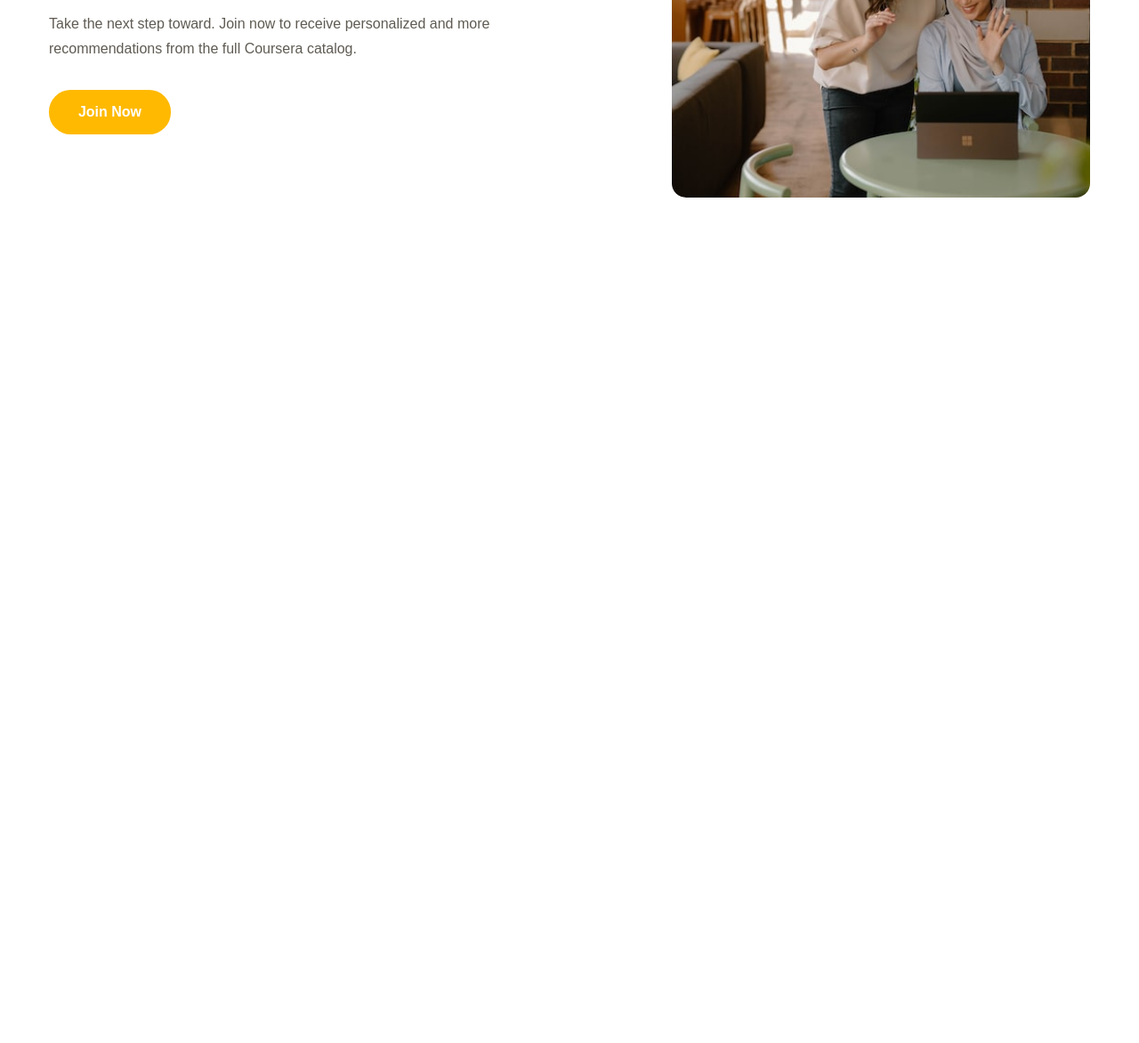
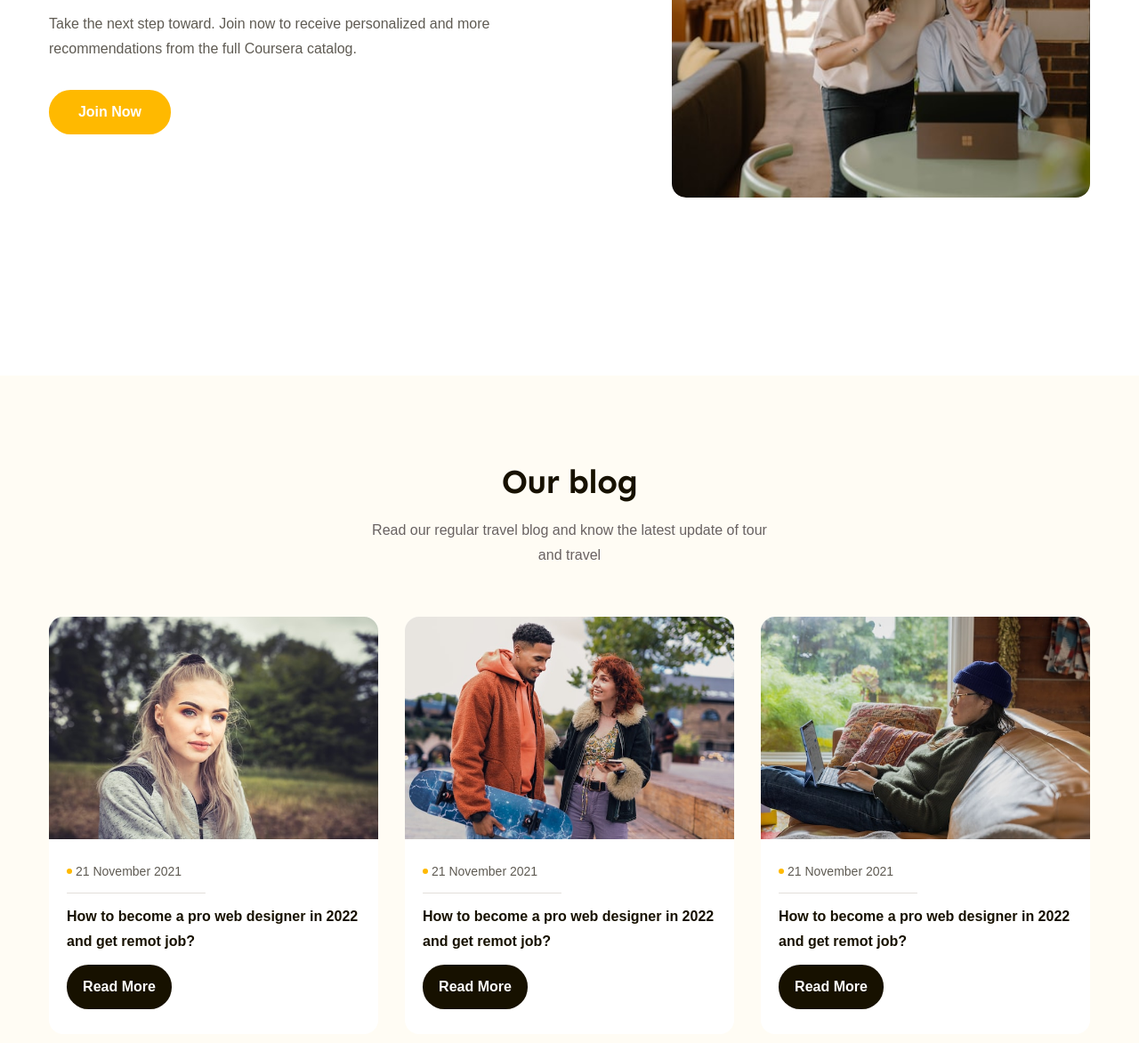
Before and after one commit to ngdung1321/html-css_project-2, a plain HTML site: page index.html in a window 1280 px wide. Shown: the part 3387-4559 px from the top of the page at 89% size. Before the commit the page ends 3674 px from the top, so only its background shows below. Drawn offline with Linux system fonts and the light colour scheme.

Commit message:
Xay dung phan Blog part 1

```diff
--- a/assets/css/styles.css
+++ b/assets/css/styles.css
@@ -538,3 +538,102 @@ a {
   width: 470px;
   height: 440px;
 }
+
+
+/* blog */
+
+.blog {
+  margin-top: 135px;
+  padding: 96px 0;
+  background: #fffcf4;
+}
+
+.blog .blog-top {
+  text-align: center;
+}
+
+.blog .blog-top .desc {
+  margin: 16px auto auto;
+  width: 448px;
+  font-size: 1.6rem;
+  line-height: 1.75;
+  color: #696262;
+}
+
+.blog .blog-list {
+  display: flex;
+  gap: 30px;
+  margin-top: 55px;
+}
+
+.blog .blog-list {
+  display: flex;
+  gap: 30px;
+  margin-top: 55px;
+}
+
+.blog .item {
+  flex: 1;
+  border-radius: 16px;
+  background: #ffffff;
+}
+
+.blog .item:hover {
+  box-shadow: 0px 16px 32px rgba(0, 0, 0, 0.05);
+}
+
+.blog .item .thumb {
+  width: 100%;
+  height: 250px;
+  object-fit: cover;
+  border-radius: 16px 16px 0px 0px;
+}
+
+.blog .item .info {
+  padding: 20px 20px 28px;
+}
+
+.blog .item .date {
+  position: relative;
+  display: inline-flex;
+  align-items: center;
+  padding-bottom: 12px;
+  font-size: 1.4rem;
+  line-height: 1.86;
+  color: #5f5b53;
+}
+
+.blog .item .date::before {
+  content: "";
+  display: inline-block;
+  width: 6px;
+  height: 6px;
+  margin-right: 4px;
+  border-radius: 50%;
+  background: var(--primary-color);
+}
+
+.blog .item .date::after {
+  position: absolute;
+  left: 0;
+  right: -27px;
+  bottom: 0;
+  content: "";
+  display: inline-block;
+  height: 1px;
+  background: #e2dfda;
+  border-radius: 0.5px;
+}
+
+.blog .item .title a {
+  display: inline-block;
+  margin: 12px 0;
+  font-weight: 600;
+  font-size: 1.6rem;
+  line-height: 1.75;
+  color: #171100;
+}
+
+.blog .item .btn:hover {
+  background: var(--primary-color);
+}
--- a/index.html
+++ b/index.html
@@ -346,20 +346,14 @@
             </div>
         </div>
 
-         <!-- Features 1 -->
-         <div class="features">
+        <!-- Features 1 -->
+        <div class="features">
             <div class="main-content">
                 <div class="body">
                     <div class="images">
-                        <img
-                            class="lower"
-                            src="./assets/img/feature-1.jpg"
-                            alt="Learner outcomes through our awesome platform"
-                        />
-                        <img
-                            src="./assets/img/feature-2.jpg"
-                            alt="Learner outcomes through our awesome platform"
-                        />
+                        <img class="lower" src="./assets/img/feature-1.jpg"
+                            alt="Learner outcomes through our awesome platform" />
+                        <img src="./assets/img/feature-2.jpg" alt="Learner outcomes through our awesome platform" />
                     </div>
                     <div class="content">
                         <h2 class="heading lv2">
@@ -382,10 +376,8 @@
             <div class="main-content">
                 <div class="body">
                     <div class="images">
-                        <img
-                            src="./assets/img/feature-3.jpg"
-                            alt="Take the next step toward your personal and professional goals with Lesson."
-                        />
+                        <img src="./assets/img/feature-3.jpg"
+                            alt="Take the next step toward your personal and professional goals with Lesson." />
                     </div>
                     <div class="content">
                         <h2 class="heading lv2">
@@ -403,7 +395,73 @@
             </div>
         </div>
 
+        <!-- Blog -->
+        <div class="blog">
+            <div class="main-content">
+                <div class="blog-top">
+                    <h2 class="heading lv2">Our blog</h2>
+                    <p class="desc">
+                        Read our regular travel blog and know the latest
+                        update of tour and travel
+                    </p>
+                </div>
+                <div class="blog-list">
+                    <!-- Blog item 1 -->
+                    <div class="item">
+                        <a href="#!">
+                            <img src="./assets/img/blog-1.jpg" alt="How to become a pro web designer in 2022 and
+                            get remot job?" class="thumb" />
+                        </a>
+                        <div class="info">
+                            <span class="date">21 November 2021</span>
+                            <h3 class="title">
+                                <a href="#!">
+                                    How to become a pro web designer in 2022
+                                    and get remot job?
+                                </a>
+                            </h3>
+                            <a href="#!" class="btn">Read More</a>
+                        </div>
+                    </div>
 
+                    <!-- Blog item 2 -->
+                    <div class="item">
+                        <a href="#!">
+                            <img src="./assets/img/blog-2.jpg" alt="How to become a pro web designer in 2022 and
+                            get remot job?" class="thumb" />
+                        </a>
+                        <div class="info">
+                            <span class="date">21 November 2021</span>
+                            <h3 class="title">
+                                <a href="#!">
+                                    How to become a pro web designer in 2022
+                                    and get remot job?
+                                </a>
+                            </h3>
+                            <a href="#!" class="btn">Read More</a>
+                        </div>
+                    </div>
+
+                    <!-- Blog item 3 -->
+                    <div class="item">
+                        <a href="#!">
+                            <img src="./assets/img/blog-3.jpg" alt="How to become a pro web designer in 2022 and
+                            get remot job?" class="thumb" />
+                        </a>
+                        <div class="info">
+                            <span class="date">21 November 2021</span>
+                            <h3 class="title">
+                                <a href="#!">
+                                    How to become a pro web designer in 2022
+                                    and get remot job?
+                                </a>
+                            </h3>
+                            <a href="#!" class="btn">Read More</a>
+                        </div>
+                    </div>
+                </div>
+            </div>
+        </div>
     </div>
 </body>
 
```
Also changed, not shown: assets/img/blog-1.jpg (added), assets/img/blog-2.jpg (added), assets/img/blog-3.jpg (added).
